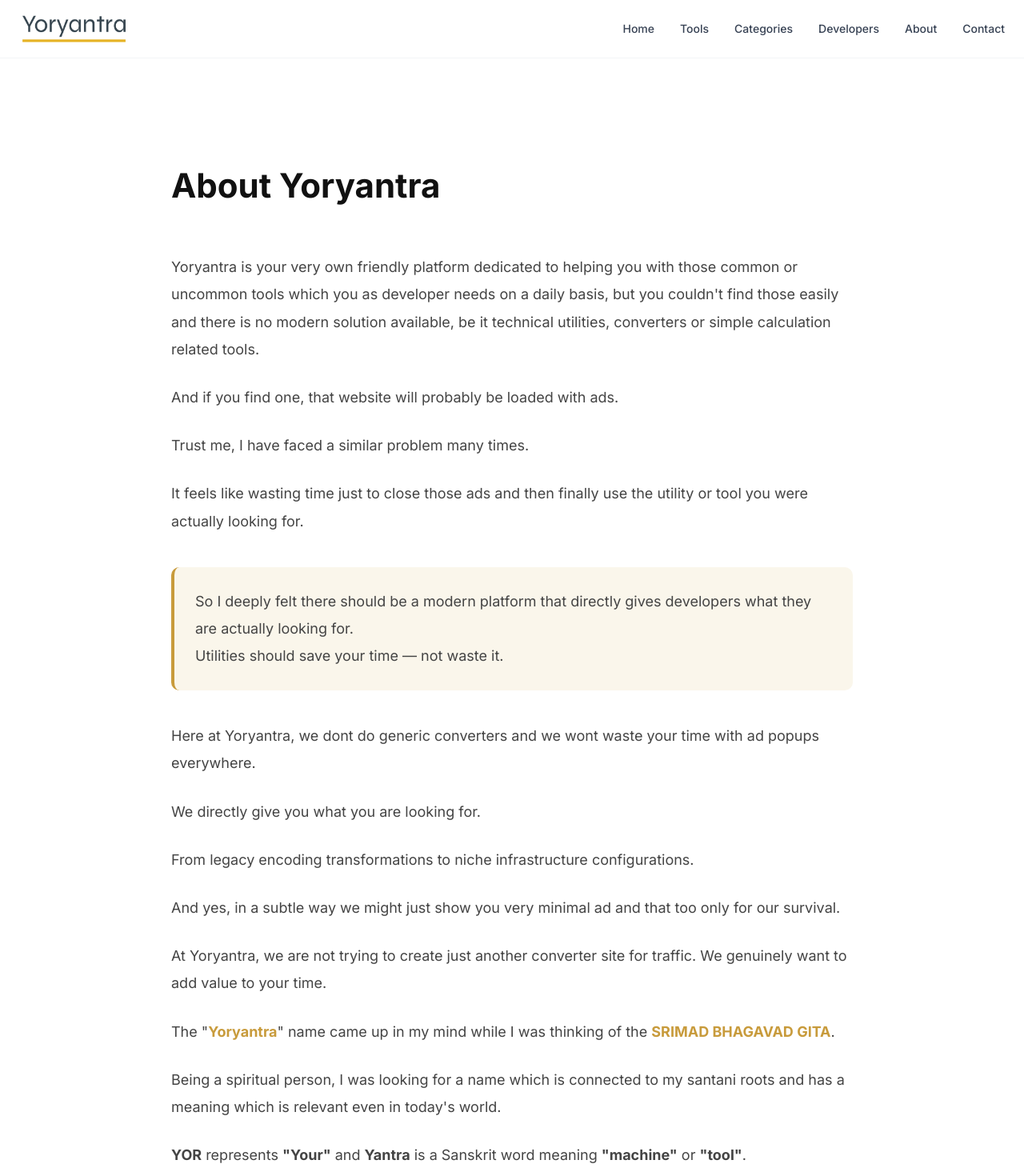
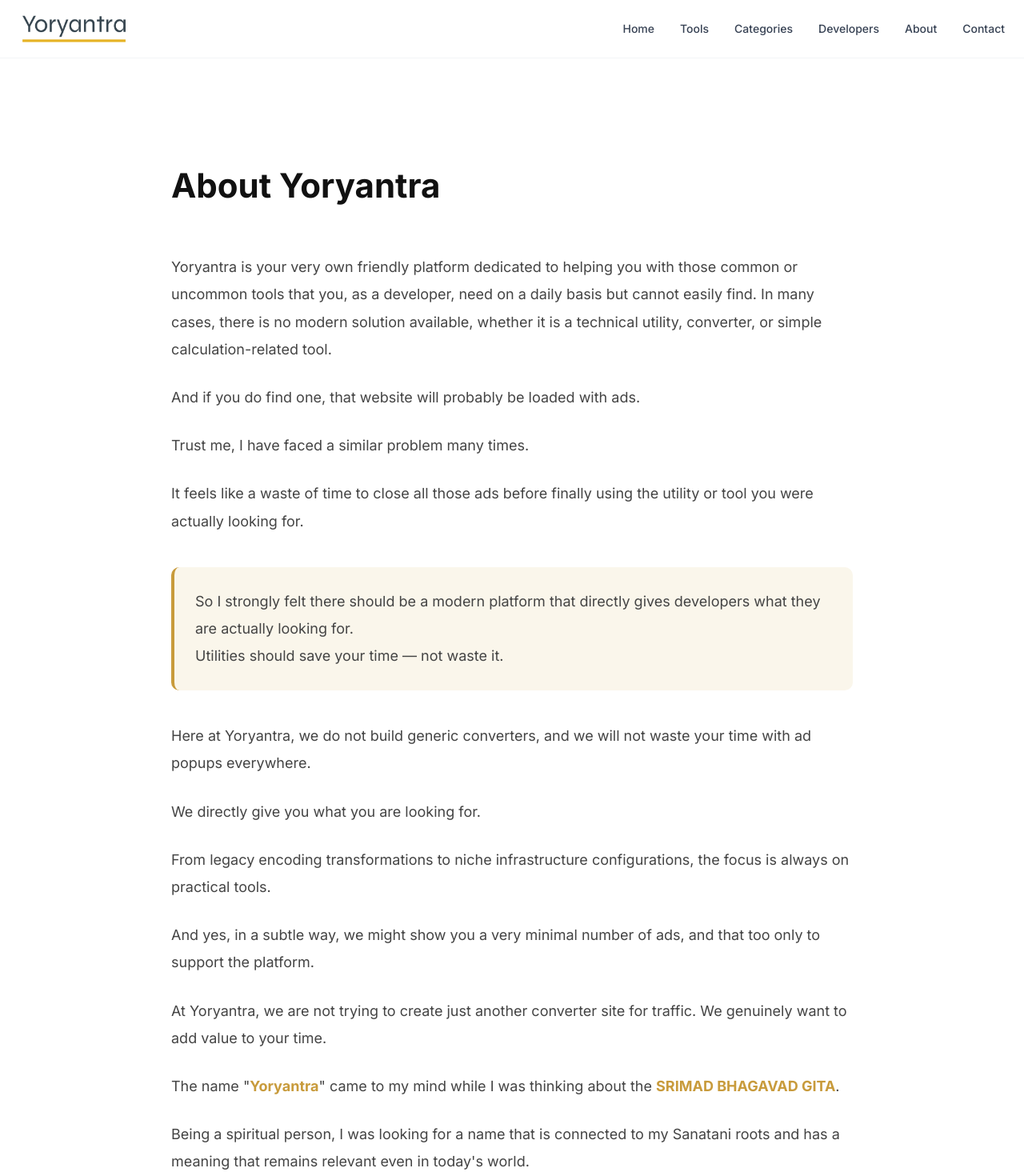
Before and after one commit to vaarunsonawwane-ops/yoryantra-new, a Next.js app: page /about in a window 1280 px wide. Shown: the top 1470 px of the page at 80% size. Built offline with nearby package versions, Linux system fonts and the light colour scheme.

Commit message:
About page content update

```diff
--- a/app/about/page.tsx
+++ b/app/about/page.tsx
@@ -26,11 +26,11 @@ export default function AboutPage() {
         </h1>
 
         <p className="text-[17px] md:text-[18px] text-[#444] mb-[26px]">
-          Yoryantra is your very own friendly platform dedicated to helping you with those common or uncommon tools which you as developer needs on a daily basis, but you couldn't find those easily and there is no modern solution available, be it technical utilities, converters or simple calculation related tools.
+          Yoryantra is your very own friendly platform dedicated to helping you with those common or uncommon tools that you, as a developer, need on a daily basis but cannot easily find. In many cases, there is no modern solution available, whether it is a technical utility, converter, or simple calculation-related tool.
         </p>
 
         <p className="text-[17px] md:text-[18px] text-[#444] mb-[26px]">
-          And if you find one, that website will probably be loaded with ads.
+          And if you do find one, that website will probably be loaded with ads.
         </p>
 
         <p className="text-[17px] md:text-[18px] text-[#444] mb-[26px]">
@@ -38,19 +38,19 @@ export default function AboutPage() {
         </p>
 
         <p className="text-[17px] md:text-[18px] text-[#444] mb-[26px]">
-          It feels like wasting time just to close those ads and then finally use the utility or tool you were actually looking for.
+          It feels like a waste of time to close all those ads before finally using the utility or tool you were actually looking for.
         </p>
 
         <div className="my-[40px] p-[26px] bg-[#faf6eb] border-l-[4px] border-[#c89b3c] rounded-[10px]">
           <p className="text-[17px] md:text-[18px] text-[#444] mb-0">
-            So I deeply felt there should be a modern platform that directly gives developers what they are actually looking for.
+            So I strongly felt there should be a modern platform that directly gives developers what they are actually looking for.
             <br />
             Utilities should save your time — not waste it.
           </p>
         </div>
 
         <p className="text-[17px] md:text-[18px] text-[#444] mb-[26px]">
-          Here at Yoryantra, we dont do generic converters and we wont waste your time with ad popups everywhere.
+          Here at Yoryantra, we do not build generic converters, and we will not waste your time with ad popups everywhere.
         </p>
 
         <p className="text-[17px] md:text-[18px] text-[#444] mb-[26px]">
@@ -58,11 +58,11 @@ export default function AboutPage() {
         </p>
 
         <p className="text-[17px] md:text-[18px] text-[#444] mb-[26px]">
-          From legacy encoding transformations to niche infrastructure configurations.
+          From legacy encoding transformations to niche infrastructure configurations, the focus is always on practical tools.
         </p>
 
         <p className="text-[17px] md:text-[18px] text-[#444] mb-[26px]">
-          And yes, in a subtle way we might just show you very minimal ad and that too only for our survival.
+          And yes, in a subtle way, we might show you a very minimal number of ads, and that too only to support the platform.
         </p>
 
         <p className="text-[17px] md:text-[18px] text-[#444] mb-[26px]">
@@ -70,16 +70,16 @@ export default function AboutPage() {
         </p>
 
         <p className="text-[17px] md:text-[18px] text-[#444] mb-[26px]">
-          The "
+          The name "
           <span className="text-[#c89b3c] font-bold">Yoryantra</span>
-          " name came up in my mind while I was thinking of the{" "}
+          " came to my mind while I was thinking about the{" "}
           <span className="text-[#c89b3c] font-bold">
             SRIMAD BHAGAVAD GITA
           </span>.
         </p>
 
         <p className="text-[17px] md:text-[18px] text-[#444] mb-[26px]">
-          Being a spiritual person, I was looking for a name which is connected to my santani roots and has a meaning which is relevant even in today's world.
+          Being a spiritual person, I was looking for a name that is connected to my Sanatani roots and has a meaning that remains relevant even in today's world.
         </p>
 
         <p className="text-[17px] md:text-[18px] text-[#444] mb-[26px]">
@@ -101,7 +101,7 @@ export default function AboutPage() {
           </h1>
 
           <p className="mt-[40px] text-[17px] md:text-[18px] text-[#444] mb-[26px]">
-            I am <strong>Varoun Sonawane</strong>, an IT professional with 7 years of experience in IT Industry, I passionately want to give back to the society and helping whoever I can in this universe. Even if it starts with something small like saving someone's time through useful tools
+            I am <strong>Varoun Sonawane</strong>, an IT professional with 7 years of experience across multiple industries. I passionately want to give back to society and help whoever I can in this universe, even if it starts with something small, like saving someone's time through useful tools.
           </p>
 
           <p className="text-[17px] md:text-[18px] text-[#444] mb-[26px]">
@@ -117,7 +117,7 @@ export default function AboutPage() {
         </div>
 
         <div className="mt-[60px] text-[22px] font-bold text-[#111]">
-          Thank you & Gratitude 🙏
+          Thank You & Gratitude 🙏
         </div>
 
       </div>
```
